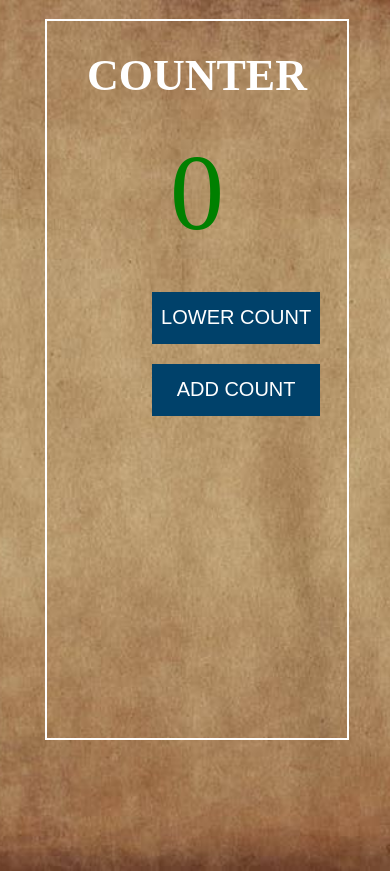
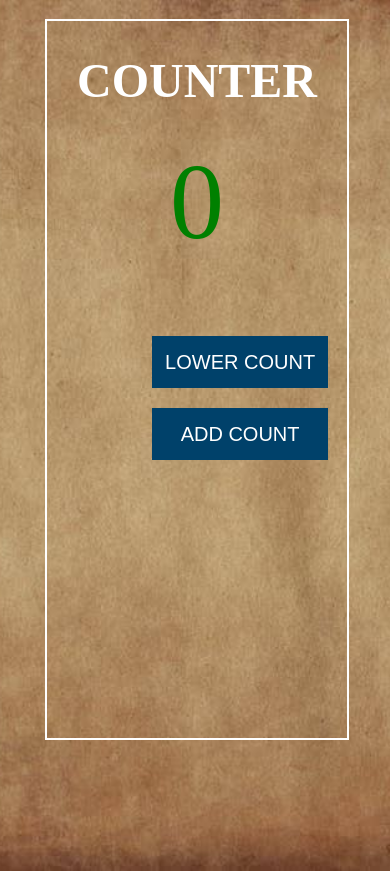
Before and after one commit to Olamide-Accord/javascript-counter, a plain HTML site: page index.html in a window 390 px wide. Shown: the top 871 px of the page. Drawn offline with Linux system fonts and the light colour scheme.

Commit message:
Add files via upload

```diff
--- a/assets/styles.css
+++ b/assets/styles.css
@@ -38,8 +38,6 @@ button{
 }
 button:hover{
     box-shadow: 0 0 20px 0px rgba(0,0,0,0.7);
-    font-size: 20px;
-    width: 12.25rem;
 }
 .buttons{
     margin: 2rem 0px;
@@ -52,23 +50,26 @@ button:hover{
         margin: 5% 10% 5%;
     }
     h1{
-        font-size: 2.75rem;
+        font-size: 3rem;
     }
     p{
         font-size: 6.75rem;
     }
     button{
-        width: 10.5rem;
+        width: 11rem;
         height: 3.25rem;
         font-size: 1.25rem;
         background-color:rgb(0,65,106);
         color: #ffffff;
         position: relative;
         border: 0px;
-        margin: 5px 35% 15px;
+        margin: 0.5rem 35% 0.75rem;
     }
     button:hover{
         box-shadow: 0 0 20px 0px rgba(0,0,0,0.7);
-        width: 10.5rem;
+        width: 11rem;
+    }
+    .buttons{
+        margin: 4rem 0px 3.75rem;
     }
 }
```
